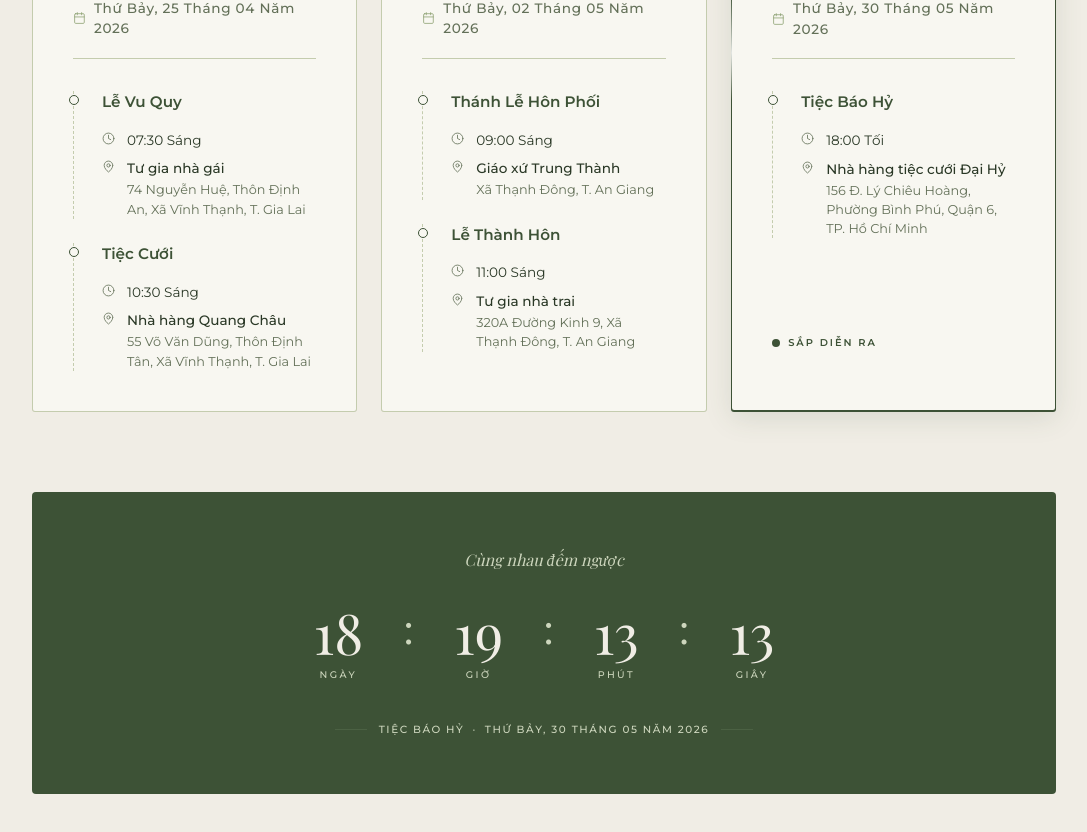
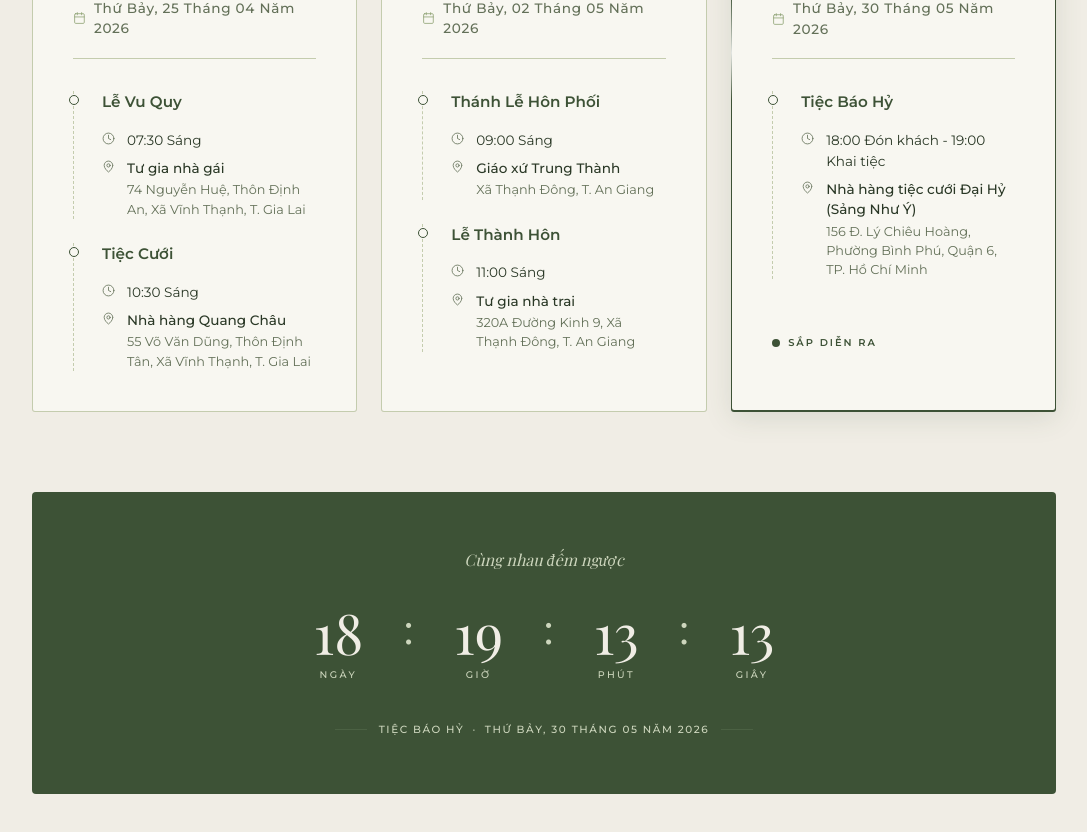
Before and after one commit to hieubm1707/wedding_web, a React (Vite) app: page / in a window 1280 px wide. Shown: the part 1320-2152 px from the top of the page, without its empty margins (96-1183 px from the left). Built offline with nearby package versions, Linux system fonts and the light colour scheme; no server answers; a web font is replaced by a local one.

Commit message:
fix: update event time and venue details in translations

```diff
--- a/src/app/contexts/AppContext.tsx
+++ b/src/app/contexts/AppContext.tsx
@@ -591,9 +591,9 @@ const vi: Translations = {
         date: "Thứ Bảy, 30 Tháng 05 Năm 2026",
         items: [
           {
-            time: "18:00 Tối",
+            time: "18:00 Đón khách - 19:00 Khai tiệc",
             title: "Tiệc Báo Hỷ",
-            venue: "Nhà hàng tiệc cưới Đại Hỷ",
+            venue: "Nhà hàng tiệc cưới Đại Hỷ (Sảng Như Ý)",
             address: "156 Đ. Lý Chiêu Hoàng, Phường Bình Phú, Quận 6, TP. Hồ Chí Minh",
           }
         ],
```
